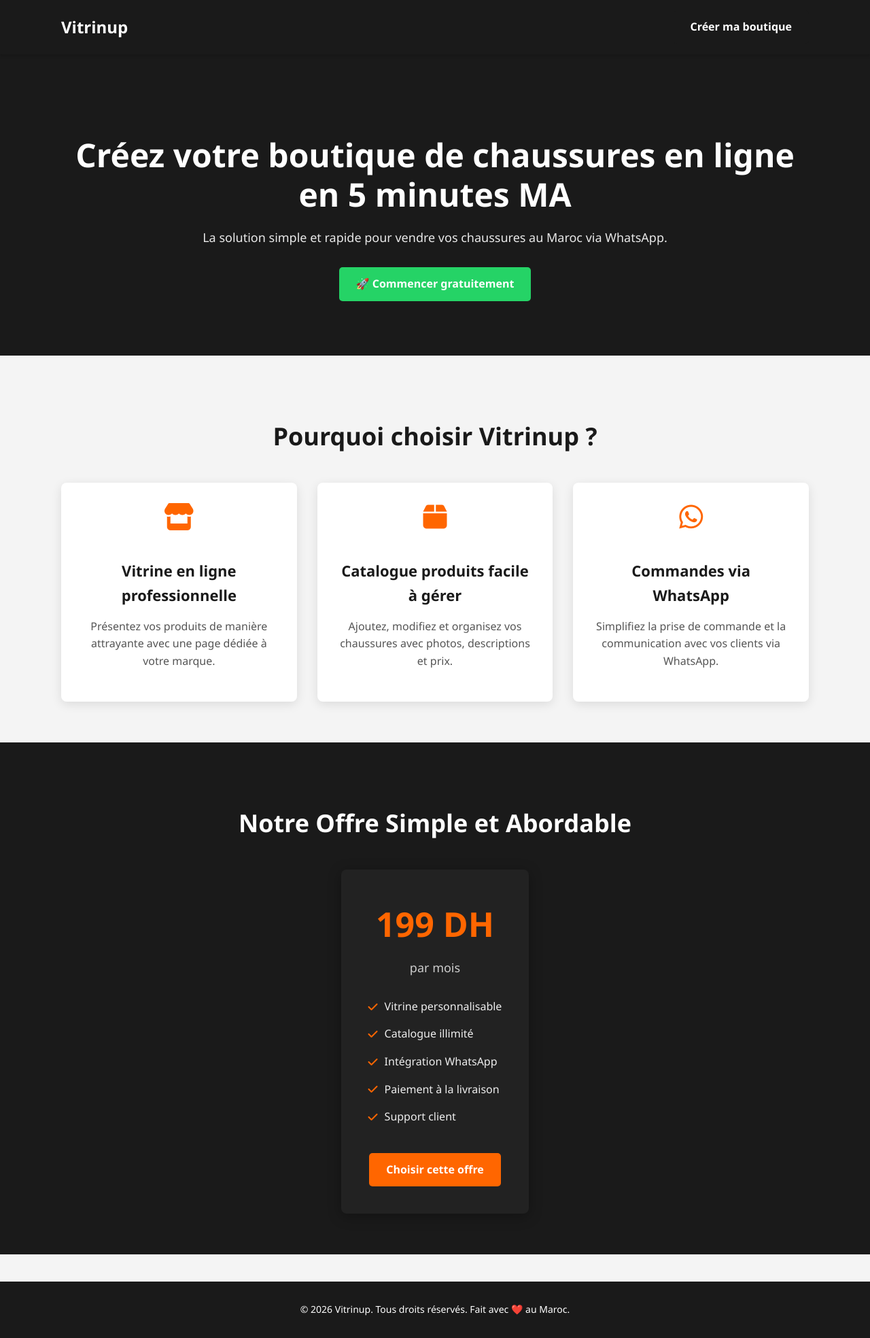
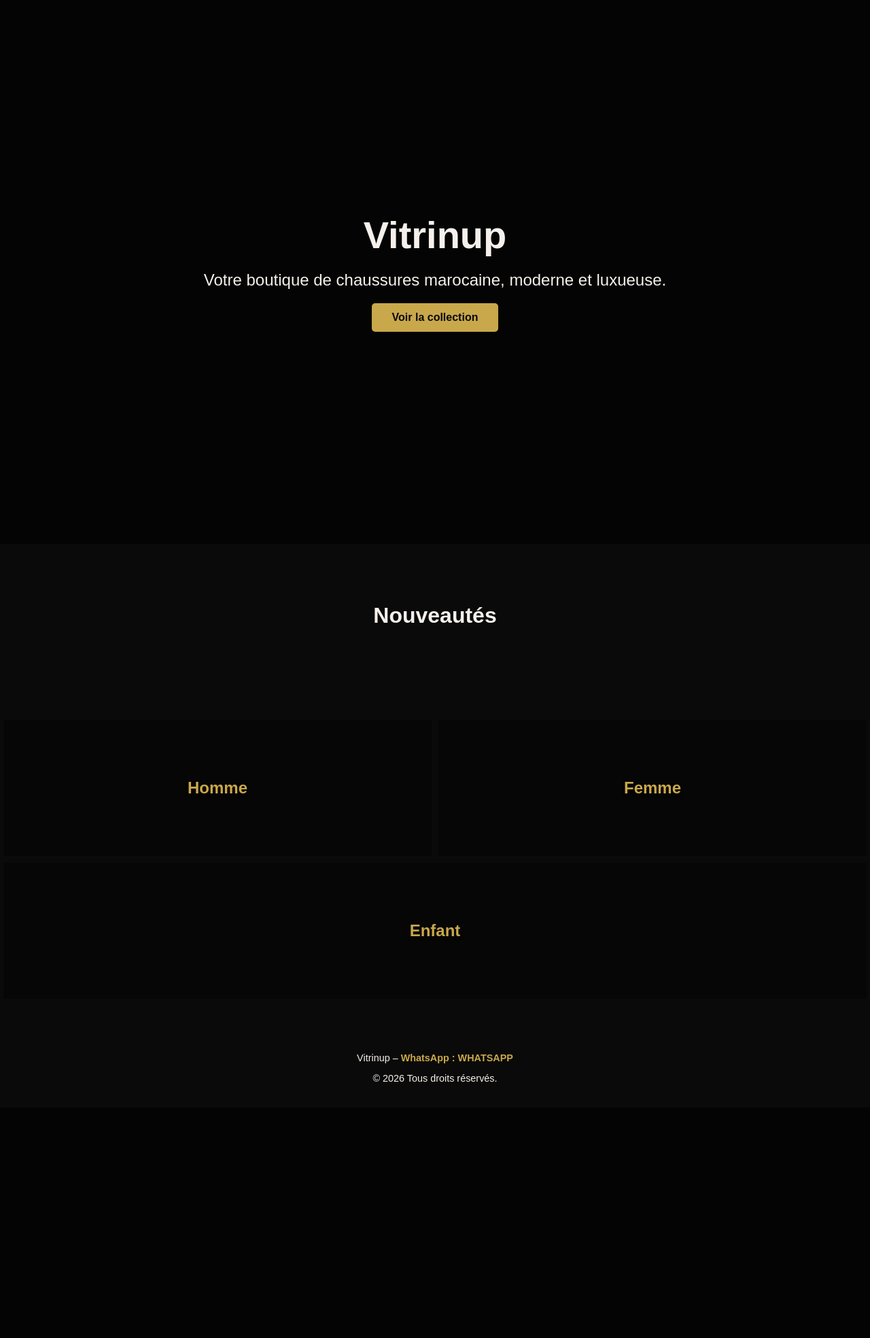
Before and after one commit to KHASSIM11/vitrinup, a PHP site: page / in a window 1280 px wide. Shown: the whole page at 68% size. After the commit the page ends 1591 px from the top, so only its background shows below. Run offline with PHP 8.4, Linux system fonts and the light colour scheme; tables that the repository leaves empty or names only in its code hold one stand-in row (values such as "Sample post"); some libraries are stand-ins or nearby versions.

Commit message:
feat: ajouter contrôleur Home et vue d'accueil moderne
Co-authored-by: aider (openrouter/openrouter/auto) <aider@aider.chat>

```diff
--- a/controllers/HomeController.php
+++ b/controllers/HomeController.php
@@ -1,12 +1,54 @@
 <?php
 
 class HomeController extends Controller {
-    public function index() {
+
+    /**
+     * Affiche la page d'accueil avec les 8 derniers produits actifs.
+     */
+    public function index(): void {
+        // Récupération des 8 derniers produits actifs avec leur image principale
+        $db = new Database();
+
+        $products = $db->query(
+            "SELECT p.id, p.nom, p.prix, p.prix_promo, i.url AS image
+             FROM produits p
+             JOIN images_produits i ON p.id = i.produit_id
+             WHERE p.actif = 1 AND i.est_principale = 1
+             ORDER BY p.created_at DESC
+             LIMIT 8"
+        )->resultSet();
+
+        // Passage des données à la vue
         $data = [
-            'title' => 'Bienvenue sur Vitrinup',
-            'description' => 'Votre plateforme pour créer une vitrine en ligne pour votre boutique de chaussures au Maroc.'
+            'title'    => 'Bienvenue sur ' . SITE_NAME,
+            'products' => $products
         ];
+
         $this->view('home/index', $data);
+    }
+
+    /**
+     * Affiche une page 404 simple.
+     */
+    public function notFound(): void {
+        http_response_code(404);
+        echo '<!DOCTYPE html>
+<html lang="fr">
+<head>
+    <meta charset="UTF-8">
+    <title>404 - Page non trouvée</title>
+    <style>
+        body { background:#0a0a0a; color:#f5f0eb; font-family:Arial,Helvetica,sans-serif; text-align:center; padding:100px; }
+        a { color:#c9a84c; text-decoration:none; }
+        a:hover { text-decoration:underline; }
+    </style>
+</head>
+<body>
+    <h1>404 - Page non trouvée</h1>
+    <p>La page que vous recherchez n\'existe pas.</p>
+    <p><a href="' . URL_ROOT . '">Retour à l\'accueil</a></p>
+</body>
+</html>';
     }
 }
 ?>
--- a/views/home/index.php
+++ b/views/home/index.php
@@ -1,382 +1,215 @@
+<?php
+/**
+ * Vue d'accueil moderne pour Vitrinup.
+ * Variables attendues :
+ *   - $title    : titre de la page
+ *   - $products : tableau des produits (id, nom, prix, prix_promo, image)
+ */
+?>
 <!DOCTYPE html>
 <html lang="fr">
 <head>
     <meta charset="UTF-8">
+    <title><?= htmlspecialchars($title) ?></title>
     <meta name="viewport" content="width=device-width, initial-scale=1.0">
-    <title>Vitrinup - Créez votre boutique de chaussures</title>
     <style>
-        /* Couleurs */
         :root {
-            --primary-color: #FF6600; /* Orange */
-            --secondary-color: #1a1a1a; /* Noir */
-            --text-color: #333;
-            --light-text-color: #fff;
-            --background-color: #f4f4f4;
+            --bg-dark: #0a0a0a;
+            --bg-light: #f5f0eb;
+            --accent-gold: #c9a84c;
+            --text-light: #f5f0eb;
+            --text-dark: #0a0a0a;
+            --price-promo: #e53935;
+        }
+        body {
+            margin:0;
+            font-family:Arial,Helvetica,sans-serif;
+            background:var(--bg-dark);
+            color:var(--text-light);
+        }
+        a { color:var(--accent-gold); text-decoration:none; }
+        a:hover { text-decoration:underline; }
+
+        /* HERO */
+        .hero {
+            height:100vh;
+            background:linear-gradient(rgba(0,0,0,0.6),rgba(0,0,0,0.6)),url('https://via.placeholder.com/1920x1080/0a0a0a/f5f0eb?text=Hero');
+            background-size:cover;
+            background-position:center;
+            display:flex;
+            flex-direction:column;
+            justify-content:center;
+            align-items:center;
+            text-align:center;
+            padding:0 20px;
+        }
+        .hero h1 { font-size:3.5rem; margin:0; }
+        .hero p { font-size:1.5rem; margin:20px 0; }
+        .hero .btn {
+            background:var(--accent-gold);
+            color:var(--bg-dark);
+            padding:12px 30px;
+            border:none;
+            border-radius:5px;
+            font-weight:bold;
+            cursor:pointer;
+        }
+        .hero .btn:hover { opacity:0.9; }
+
+        /* PRODUCTS GRID */
+        .products-section { padding:60px 20px; text-align:center; }
+        .products-section h2 { margin-bottom:30px; font-size:2rem; }
+        .products-grid {
+            display:grid;
+            grid-template-columns:repeat(auto-fit, minmax(250px,1fr));
+            gap:20px;
+            max-width:1200px;
+            margin:0 auto;
+        }
+        .product-card {
+            background:var(--bg-light);
+            color:var(--text-dark);
+            border-radius:8px;
+            overflow:hidden;
+            box-shadow:0 4px 12px rgba(0,0,0,0.3);
+            display:flex;
+            flex-direction:column;
+        }
+        .product-card img {
+            width:100%;
+            height:200px;
+            object-fit:cover;
+        }
+        .product-card .info {
+            padding:15px;
+            flex-grow:1;
+        }
+        .product-card .info h3 { margin:0 0 10px; font-size:1.2rem; }
+        .product-card .info .price {
+            font-size:1.1rem;
+            margin-bottom:10px;
+        }
+        .product-card .info .price .promo {
+            color:var(--price-promo);
+            font-weight:bold;
+        }
+        .product-card .whatsapp-btn {
+            background:var(--accent-gold);
+            color:var(--bg-dark);
+            text-align:center;
+            padding:10px;
+            font-weight:bold;
+        }
+        .product-card .whatsapp-btn:hover { opacity:0.9; }
+
+        /* CATEGORIES BANNER */
+        .categories {
+            display:flex;
+            flex-wrap:wrap;
+            margin:40px 0;
+        }
+        .category {
+            flex:1 1 33.333%;
+            position:relative;
+            height:200px;
+            background-size:cover;
+            background-position:center;
+            margin:5px;
+            display:flex;
+            align-items:center;
+            justify-content:center;
+            color:var(--text-light);
+            font-size:1.5rem;
+            font-weight:bold;
+            text-shadow:0 2px 4px rgba(0,0,0,0.7);
+        }
+        .category::after {
+            content:"";
+            position:absolute;
+            inset:0;
+            background:rgba(0,0,0,0.4);
+        }
+        .category a {
+            position:relative;
+            z-index:2;
         }
 
-        /* Styles Généraux */
-        body {
-            font-family: 'Segoe UI', Tahoma, Geneva, Verdana, sans-serif;
-            margin: 0;
-            padding: 0;
-            color: var(--text-color);
-            background-color: var(--background-color);
-            line-height: 1.6;
+        /* FOOTER */
+        footer {
+            background:var(--bg-dark);
+            color:var(--text-light);
+            text-align:center;
+            padding:20px;
+            font-size:0.9rem;
+        }
+        footer a.whatsapp {
+            color:var(--accent-gold);
+            font-weight:bold;
         }
 
-        .container {
-            width: 90%;
-            max-width: 1100px;
-            margin: 0 auto;
-            padding: 0 20px;
-        }
-
-        h1, h2, h3 {
-            color: var(--secondary-color);
-        }
-
-        a {
-            text-decoration: none;
-            color: var(--primary-color);
-        }
-
-        .btn {
-            display: inline-block;
-            background-color: var(--primary-color);
-            color: var(--light-text-color);
-            padding: 12px 25px;
-            border-radius: 5px;
-            font-weight: bold;
-            transition: background-color 0.3s ease;
-            border: none;
-            cursor: pointer;
-        }
-
-        .btn:hover {
-            background-color: #e65c00; /* Orange plus foncé au survol */
-        }
-
-        .btn-secondary {
-            background-color: var(--secondary-color);
-        }
-
-        .btn-secondary:hover {
-            background-color: #333;
-        }
-
-        /* Nouveau style pour le bouton WhatsApp */
-        .btn-whatsapp {
-            background-color: #25D366; /* Vert WhatsApp */
-            color: var(--light-text-color);
-        }
-
-        .btn-whatsapp:hover {
-            background-color: #1DA851; /* Vert légèrement plus foncé au survol */
-        }
-
-        /* Header */
-        header {
-            background-color: var(--secondary-color);
-            color: var(--light-text-color);
-            padding: 15px 0;
-            position: sticky;
-            top: 0;
-            z-index: 1000;
-            box-shadow: 0 2px 5px rgba(0,0,0,0.2);
-        }
-
-        header .container {
-            display: flex;
-            justify-content: space-between;
-            align-items: center;
-        }
-
-        header h1 {
-            margin: 0;
-            font-size: 24px;
-        }
-
-        header h1 a {
-            color: var(--light-text-color);
-        }
-
-        header nav ul {
-            list-style: none;
-            margin: 0;
-            padding: 0;
-            display: flex;
-        }
-
-        header nav ul li {
-            margin-left: 20px;
-        }
-
-        header nav ul li a {
-            color: var(--light-text-color);
-            font-weight: bold;
-            transition: color 0.3s ease;
-        }
-
-        header nav ul li a:hover {
-            color: var(--primary-color);
-        }
-
-        /* Hero Section */
-        .hero {
-            background-color: var(--secondary-color);
-            color: var(--light-text-color);
-            text-align: center;
-            padding: 80px 0;
-            position: relative;
-            overflow: hidden; /* Pour contenir les éléments absolus */
-        }
-
-        .hero::before {
-            content: '';
-            position: absolute;
-            top: 0;
-            left: 0;
-            width: 100%;
-            height: 100%;
-            background: url('https://via.placeholder.com/1500x800/1a1a1a/ffffff?text=Image+Chaussures+Hero') no-repeat center center/cover;
-            opacity: 0.3;
-            z-index: 1;
-        }
-
-        .hero .container {
-            position: relative; /* Pour que le contenu soit au-dessus du pseudo-élément */
-            z-index: 2;
-        }
-
-        .hero h2 {
-            font-size: 48px;
-            margin-bottom: 20px;
-            line-height: 1.2;
-            color: var(--light-text-color);
-        }
-
-        .hero p {
-            font-size: 18px;
-            margin-bottom: 30px;
-            opacity: 0.9;
-        }
-
-        /* Features Section */
-        .features {
-            padding: 60px 0;
-            text-align: center;
-        }
-
-        .features h2 {
-            font-size: 36px;
-            margin-bottom: 40px;
-        }
-
-        .features-grid {
-            display: grid;
-            grid-template-columns: repeat(auto-fit, minmax(280px, 1fr));
-            gap: 30px;
-        }
-
-        .feature-item {
-            background-color: var(--light-text-color);
-            padding: 30px;
-            border-radius: 8px;
-            box-shadow: 0 4px 15px rgba(0,0,0,0.1);
-            transition: transform 0.3s ease, box-shadow 0.3s ease;
-        }
-
-        .feature-item:hover {
-            transform: translateY(-10px);
-            box-shadow: 0 8px 25px rgba(0,0,0,0.15);
-        }
-
-        .feature-item i {
-            font-size: 40px;
-            color: var(--primary-color);
-            margin-bottom: 20px;
-        }
-
-        .feature-item h3 {
-            font-size: 22px;
-            margin-bottom: 15px;
-        }
-
-        .feature-item p {
-            font-size: 16px;
-            color: #555;
-        }
-
-        /* Pricing Section */
-        .pricing {
-            background-color: var(--secondary-color);
-            color: var(--light-text-color);
-            padding: 60px 0;
-            text-align: center;
-        }
-
-        .pricing h2 {
-            font-size: 36px;
-            margin-bottom: 40px;
-            color: var(--light-text-color);
-        }
-
-        .pricing-card {
-            background-color: #222; /* Noir légèrement plus clair pour la carte */
-            padding: 40px;
-            border-radius: 8px;
-            display: inline-block;
-            max-width: 350px;
-            box-shadow: 0 4px 20px rgba(0,0,0,0.3);
-        }
-
-        .pricing-card .price {
-            font-size: 50px;
-            font-weight: bold;
-            color: var(--primary-color);
-            margin-bottom: 10px;
-        }
-
-        .pricing-card .period {
-            font-size: 18px;
-            color: #ccc;
-            margin-bottom: 30px;
-        }
-
-        .pricing-card ul {
-            list-style: none;
-            padding: 0;
-            margin-bottom: 40px;
-            text-align: left;
-        }
-
-        .pricing-card ul li {
-            margin-bottom: 15px;
-            font-size: 16px;
-            color: #eee;
-            display: flex;
-            align-items: center;
-        }
-
-        .pricing-card ul li i {
-            color: var(--primary-color);
-            margin-right: 10px;
-        }
-
-        /* Footer */
-        footer {
-            background-color: var(--secondary-color);
-            color: var(--light-text-color);
-            text-align: center;
-            padding: 30px 0;
-            margin-top: 40px;
-        }
-
-        footer p {
-            margin: 0;
-            font-size: 14px;
-        }
-
-        /* Responsive */
-        @media (max-width: 768px) {
-            header .container {
-                flex-direction: column;
-            }
-
-            header nav ul {
-                margin-top: 15px;
-                flex-direction: column;
-                align-items: center;
-            }
-
-            header nav ul li {
-                margin: 5px 0;
-            }
-
-            .hero h2 {
-                font-size: 36px;
-            }
-
-            .hero p {
-                font-size: 16px;
-            }
-
-            .features-grid {
-                grid-template-columns: 1fr;
-            }
-
-            .pricing-card {
-                max-width: 90%;
-            }
+        @media (max-width:768px) {
+            .hero h1 {font-size:2.5rem;}
+            .hero p {font-size:1.2rem;}
+            .categories {flex-direction:column;}
+            .category {flex:1 1 100%; height:150px;}
         }
     </style>
 </head>
 <body>
-    <header>
-        <div class="container">
-            <h1><a href="<?= URL_ROOT ?>"><?= SITE_NAME ?></a></h1>
-            <a href="<?= URL_ROOT ?>/inscription" class="btn btn-secondary">Créer ma boutique</a>
+
+    <!-- HERO SECTION -->
+    <section class="hero">
+        <h1><?= htmlspecialchars(SITE_NAME) ?></h1>
+        <p>Votre boutique de chaussures marocaine, moderne et luxueuse.</p>
+        <a href="<?= URL_ROOT ?>/catalogue" class="btn">Voir la collection</a>
+    </section>
+
+    <!-- NOVELTIES SECTION -->
+    <section class="products-section">
+        <h2>Nouveautés</h2>
+        <div class="products-grid">
+            <?php foreach ($products as $product): ?>
+                <div class="product-card">
+                    <img src="<?= htmlspecialchars($product['image']) ?>" alt="<?= htmlspecialchars($product['nom']) ?>">
+                    <div class="info">
+                        <h3><?= htmlspecialchars($product['nom']) ?></h3>
+                        <div class="price">
+                            <?php if (!empty($product['prix_promo'])): ?>
+                                <span class="promo"><?= number_format($product['prix_promo'], 2, ',', ' ') ?> DH</span>
+                                <del><?= number_format($product['prix'], 2, ',', ' ') ?> DH</del>
+                            <?php else: ?>
+                                <?= number_format($product['prix'], 2, ',', ' ') ?> DH
+                            <?php endif; ?>
                         </div>
-    </header>
-
-    <main>
-        <section class="hero">
-            <div class="container">
-                <h2>Créez votre boutique de chaussures en ligne en 5 minutes MA</h2>
-                <p>La solution simple et rapide pour vendre vos chaussures au Maroc via WhatsApp.</p>
-                <a href="<?= URL_ROOT ?>/inscription" class="btn btn-whatsapp">🚀 Commencer gratuitement</a>
+                    </div>
+                    <?php
+                        $whatsappText = "Bonjour, je suis intéressé par : " . $product['nom'];
+                        $whatsappLink = "https://wa.me/" . WHATSAPP . "?text=" . rawurlencode($whatsappText);
+                    ?>
+                    <a href="<?= $whatsappLink ?>" target="_blank" class="whatsapp-btn">WhatsApp</a>
+                </div>
+            <?php endforeach; ?>
         </div>
     </section>
 
-        <section class="features">
-            <div class="container">
-                <h2>Pourquoi choisir Vitrinup ?</h2>
-                <div class="features-grid">
-                    <div class="feature-item">
-                        <i class="fas fa-store"></i> <!-- Icône Font Awesome pour vitrine -->
-                        <h3>Vitrine en ligne professionnelle</h3>
-                        <p>Présentez vos produits de manière attrayante avec une page dédiée à votre marque.</p>
+    <!-- CATEGORIES BANNER -->
+    <section class="categories">
+        <div class="category" style="background-image:url('https://via.placeholder.com/600x400/0a0a0a/f5f0eb?text=Homme');">
+            <a href="<?= URL_ROOT ?>/catalogue?genre=homme">Homme</a>
         </div>
-                    <div class="feature-item">
-                        <i class="fas fa-box"></i> <!-- Icône Font Awesome pour catalogue -->
-                        <h3>Catalogue produits facile à gérer</h3>
-                        <p>Ajoutez, modifiez et organisez vos chaussures avec photos, descriptions et prix.</p>
+        <div class="category" style="background-image:url('https://via.placeholder.com/600x400/0a0a0a/f5f0eb?text=Femme');">
+            <a href="<?= URL_ROOT ?>/catalogue?genre=femme">Femme</a>
         </div>
-                    <div class="feature-item">
-                        <i class="fab fa-whatsapp"></i> <!-- Icône Font Awesome pour WhatsApp -->
-                        <h3>Commandes via WhatsApp</h3>
-                        <p>Simplifiez la prise de commande et la communication avec vos clients via WhatsApp.</p>
-                    </div>
-                </div>
+        <div class="category" style="background-image:url('https://via.placeholder.com/600x400/0a0a0a/f5f0eb?text=Enfant');">
+            <a href="<?= URL_ROOT ?>/catalogue?genre=enfant">Enfant</a>
         </div>
     </section>
 
-        <section class="pricing">
-            <div class="container">
-                <h2>Notre Offre Simple et Abordable</h2>
-                <div class="pricing-card">
-                    <div class="price">199 DH</div>
-                    <div class="period">par mois</div>
-                    <ul>
-                        <li><i class="fas fa-check"></i> Vitrine personnalisable</li>
-                        <li><i class="fas fa-check"></i> Catalogue illimité</li>
-                        <li><i class="fas fa-check"></i> Intégration WhatsApp</li>
-                        <li><i class="fas fa-check"></i> Paiement à la livraison</li>
-                        <li><i class="fas fa-check"></i> Support client</li>
-                    </ul>
-                    <a href="<?= URL_ROOT ?>/inscription" class="btn">Choisir cette offre</a>
-                </div>
-            </div>
-        </section>
-    </main>
-
+    <!-- FOOTER -->
     <footer>
-        <div class="container">
-            <p>&copy; <?= date('Y') ?> Vitrinup. Tous droits réservés. Fait avec ❤️ au Maroc.</p>
-        </div>
+        <p><?= htmlspecialchars(SITE_NAME) ?> – <a class="whatsapp" href="https://wa.me/<?= WHATSAPP ?>" target="_blank">WhatsApp : <?= WHATSAPP ?></a></p>
+        <p>&copy; <?= date('Y') ?> Tous droits réservés.</p>
     </footer>
 
-    <!-- Inclusion de Font Awesome pour les icônes -->
-    <script src="https://kit.fontawesome.com/a076d05399.js" crossorigin="anonymous"></script>
 </body>
 </html>
```
Lines whose indentation alone changed are shown as unchanged.
